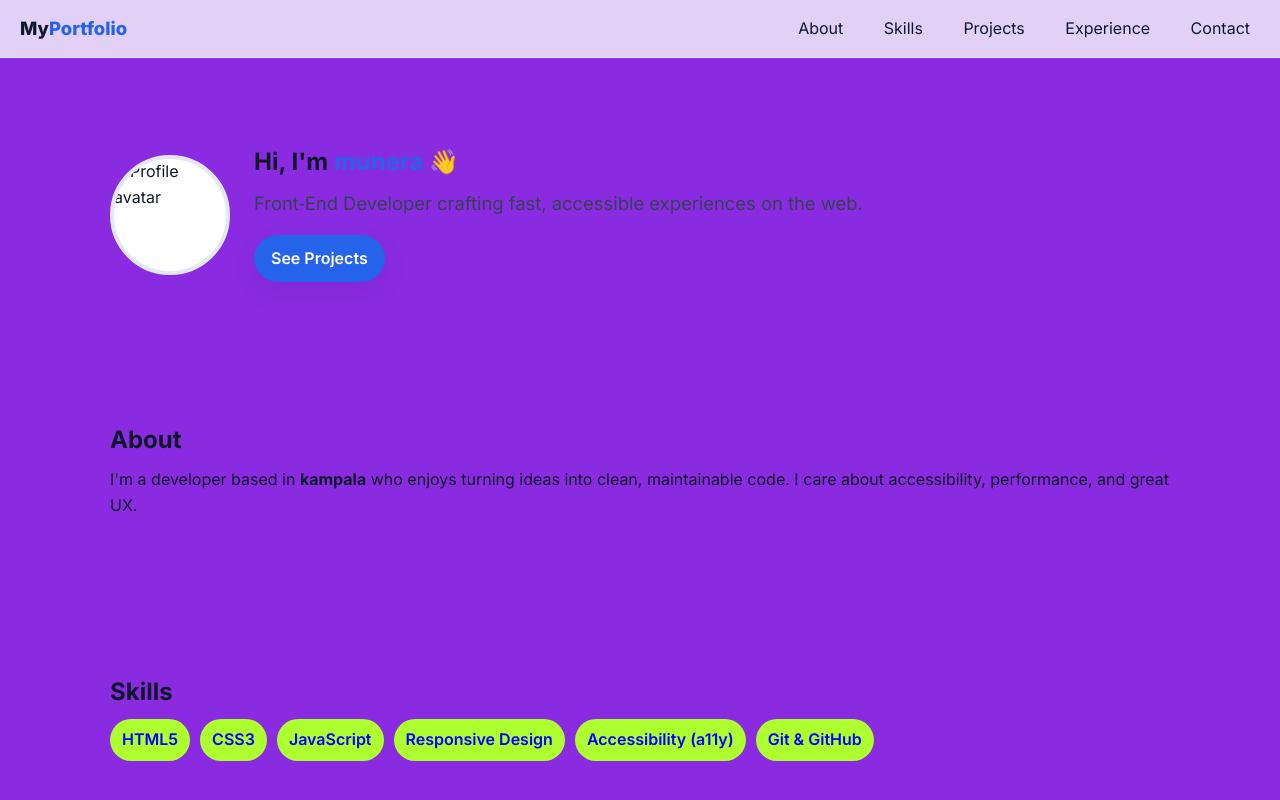
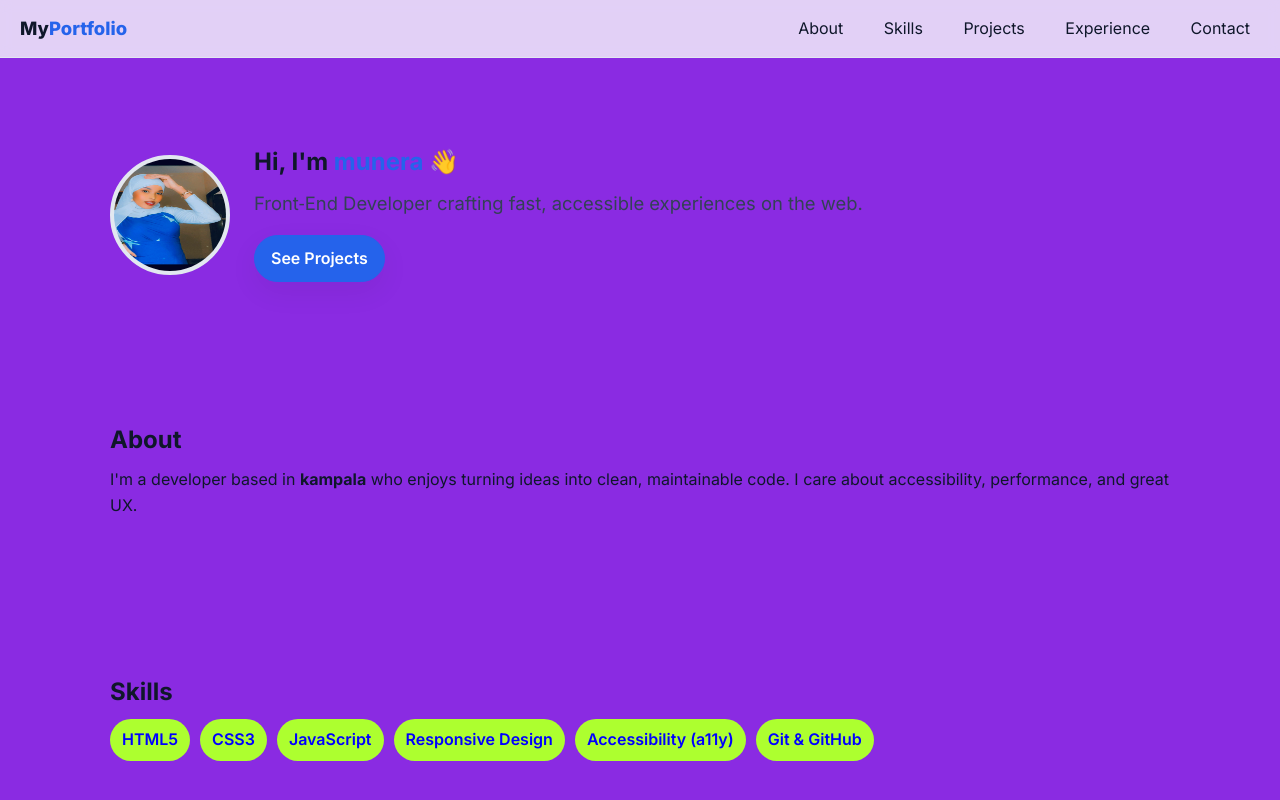
Before and after one commit to Maryan56/profile, a plain HTML site: page index.html in a window 1280 px wide. Shown: the top 800 px of the page. Drawn offline with Linux system fonts and the light colour scheme; the site is published under a folder, as on GitHub Pages, so addresses that start at the root find nothing.

Commit message:
Update index.html

```diff
--- a/index.html
+++ b/index.html
@@ -26,7 +26,7 @@
   <main>
     <section id="hero" class="hero section">
       <div class="hero-content">
-        <img class="avatar" src="/sawir.jpg" alt="Profile avatar" />
+        <img class="avatar" src="sawir.jpg" alt="Profile avatar" />
         <div>
           <h1>Hi, I'm<span class="accent"> munera</span> 👋</h1>
           <p class="lead">Front‑End Developer crafting fast, accessible experiences on the web.</p>
```
